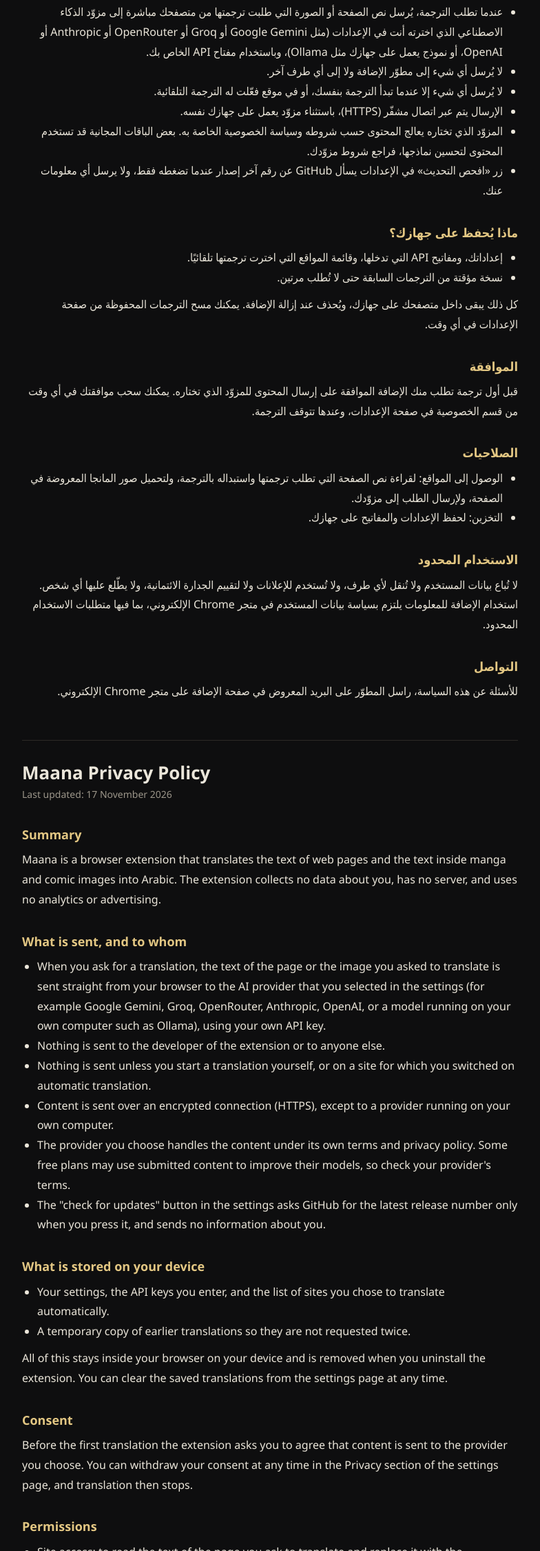
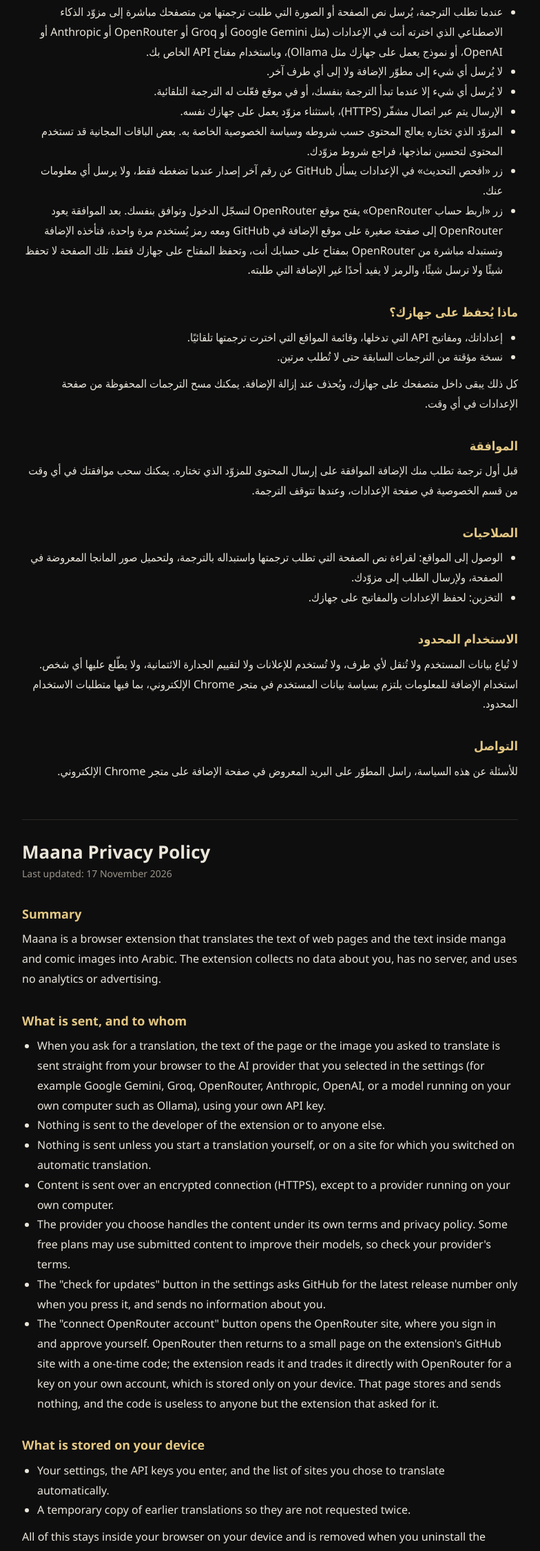
Before and after one commit to yousf612-alwazzan/maana-privacy, a plain HTML site: page index.html in a window 1280 px wide. Shown: the part 322-2571 px from the top of the page at 69% size, without its empty margins (248-1032 px from the left). Drawn offline with Linux system fonts and the light colour scheme.

Commit message:
Explain the OpenRouter connect button

```diff
--- a/index.html
+++ b/index.html
@@ -37,6 +37,7 @@
     <li>الإرسال يتم عبر اتصال مشفّر (HTTPS)، باستثناء مزوّد يعمل على جهازك نفسه.</li>
     <li>المزوّد الذي تختاره يعالج المحتوى حسب شروطه وسياسة الخصوصية الخاصة به. بعض الباقات المجانية قد تستخدم المحتوى لتحسين نماذجها، فراجع شروط مزوّدك.</li>
     <li>زر «افحص التحديث» في الإعدادات يسأل GitHub عن رقم آخر إصدار عندما تضغطه فقط، ولا يرسل أي معلومات عنك.</li>
+    <li>زر «اربط حساب OpenRouter» يفتح موقع OpenRouter لتسجّل الدخول وتوافق بنفسك. بعد الموافقة يعود OpenRouter إلى صفحة صغيرة على موقع الإضافة في GitHub ومعه رمز يُستخدم مرة واحدة، فتأخذه الإضافة وتستبدله مباشرة من OpenRouter بمفتاح على حسابك أنت، وتحفظ المفتاح على جهازك فقط. تلك الصفحة لا تحفظ شيئًا ولا ترسل شيئًا، والرمز لا يفيد أحدًا غير الإضافة التي طلبته.</li>
   </ul>
 
   <h2>ماذا يُحفظ على جهازك؟</h2>
@@ -76,6 +77,7 @@
       <li>Content is sent over an encrypted connection (HTTPS), except to a provider running on your own computer.</li>
       <li>The provider you choose handles the content under its own terms and privacy policy. Some free plans may use submitted content to improve their models, so check your provider's terms.</li>
       <li>The "check for updates" button in the settings asks GitHub for the latest release number only when you press it, and sends no information about you.</li>
+      <li>The "connect OpenRouter account" button opens the OpenRouter site, where you sign in and approve yourself. OpenRouter then returns to a small page on the extension's GitHub site with a one-time code; the extension reads it and trades it directly with OpenRouter for a key on your own account, which is stored only on your device. That page stores and sends nothing, and the code is useless to anyone but the extension that asked for it.</li>
     </ul>
 
     <h2>What is stored on your device</h2>
```
